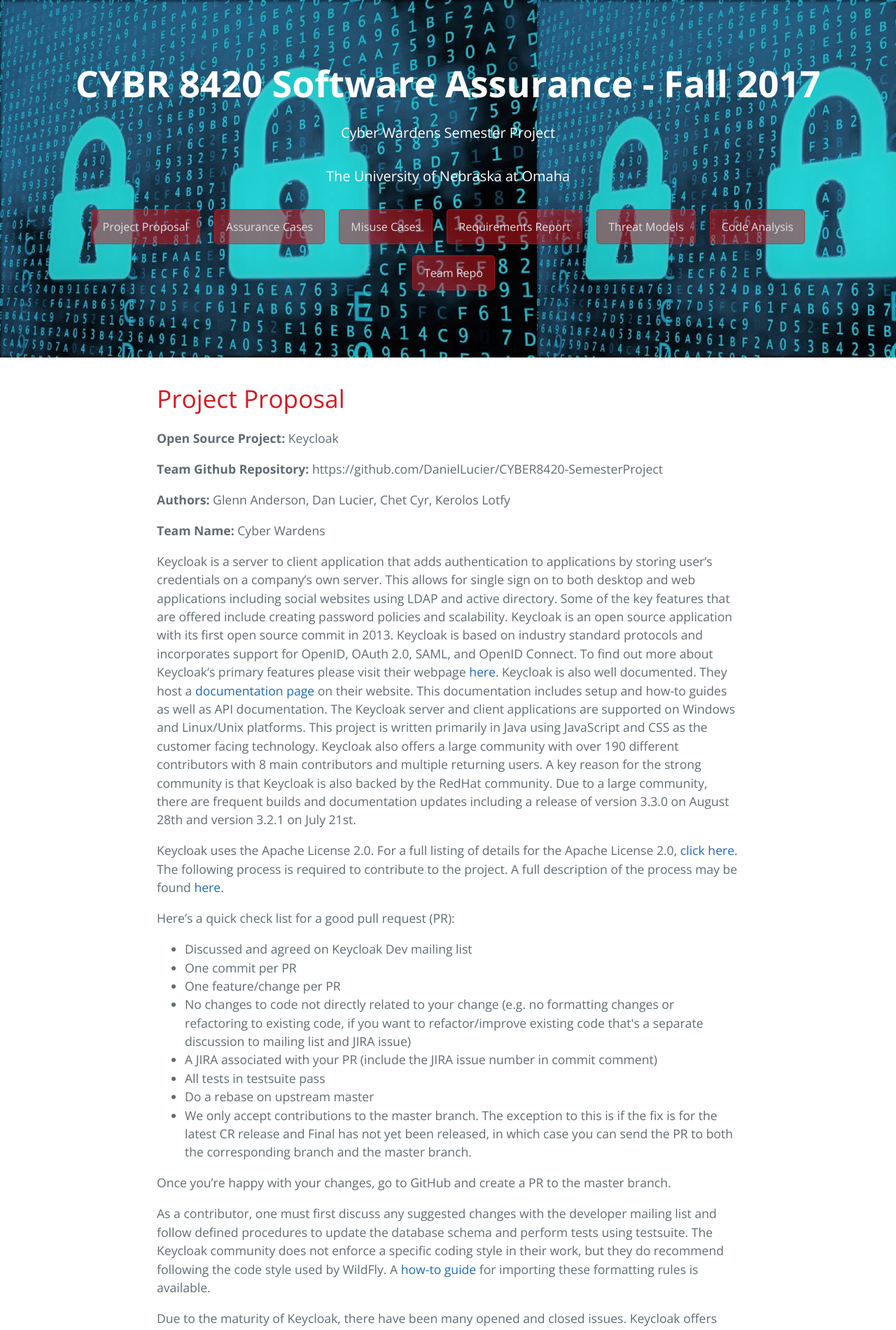
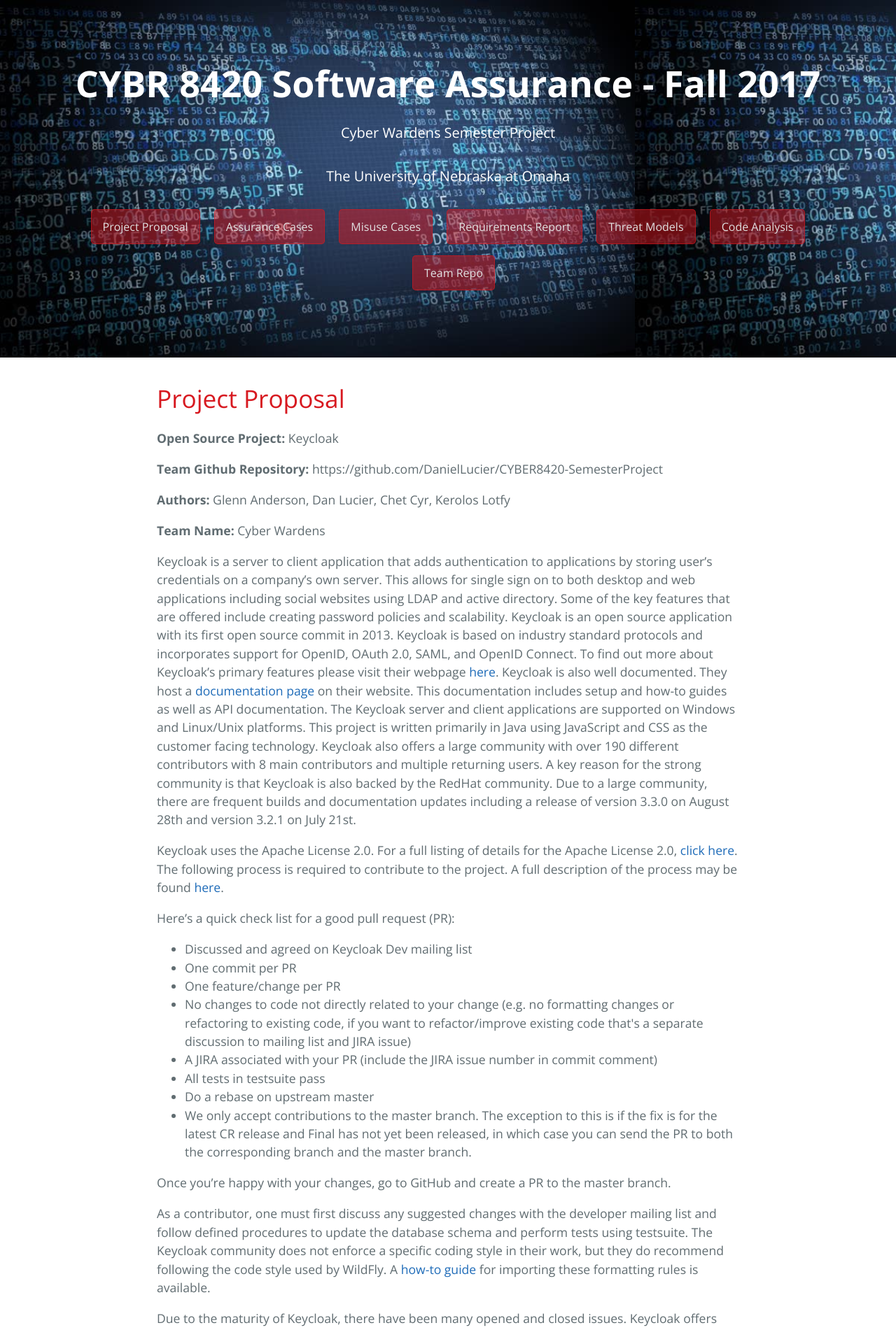
Before and after one commit to DanielLucier/CYBER8420-SemesterProject, a Jekyll site: the page built from index.md, in a window 1280 px wide. Shown: the top 1901 px of the page at 70% size. Built offline with Jekyll 4.4.1, drawn with Linux system fonts in a browser that asks for light colours.

Commit message:
Update stylesheet.css

```diff
--- a/misc/assets/stylesheets/stylesheet.css
+++ b/misc/assets/stylesheets/stylesheet.css
@@ -56,7 +56,7 @@ a {
 .page-header {
   color: #fff;
   text-align: center;
-  background-image: url('headerimage(1).jpg');
+  background-image: url('headerimage.jpg');
   background-size: contain;
 }
 
```
